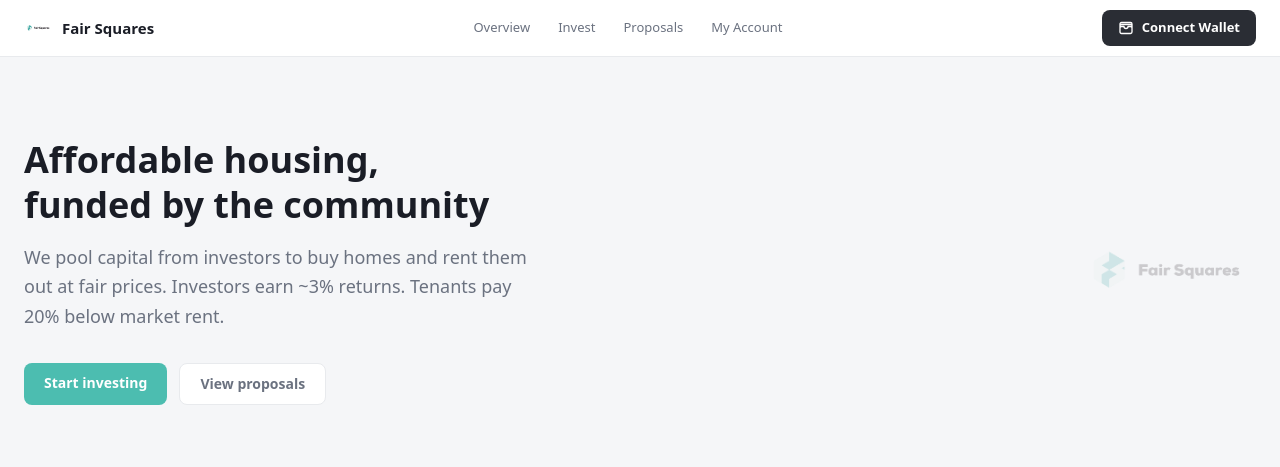
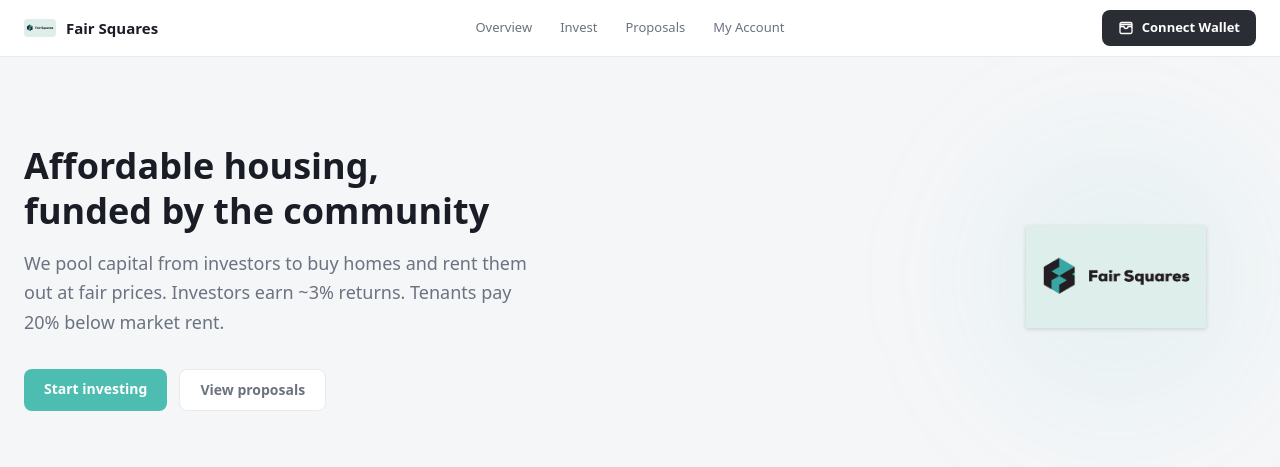
Before and after one commit to Fair-Squares/prototype-noir, a Next.js app in the folder frontend/: page / in a window 1280 px wide. Shown: the top 467 px of the page. Built offline with nearby package versions, Linux system fonts and the light colour scheme; no server answers.

Commit message:
fix: use dark cube logo for navbar + hero on light bg
- Navbar: fs-dark-light-bg.png (dark charcoal cube, visible at small size)
- Hero: same logo with subtle teal glow background instead of faded watermark
- Previous fs-light-dark.png had a pale mint cube that disappeared on white/gray

```diff
--- a/frontend/src/app/layout.tsx
+++ b/frontend/src/app/layout.tsx
@@ -23,10 +23,11 @@ export default function RootLayout({ children }: { children: React.ReactNode })
           <div className="max-w-7xl mx-auto px-6 flex items-center justify-between h-14">
             <Link href="/" className="flex items-center gap-2.5">
               <Image
-                src="/brand/fs-light-dark.png"
+                src="/brand/fs-dark-light-bg.png"
                 alt="Fair Squares"
-                width={28}
-                height={28}
+                width={32}
+                height={32}
+                className="rounded-sm"
               />
               <span className="font-bold text-[15px]">Fair Squares</span>
             </Link>
--- a/frontend/src/app/page.tsx
+++ b/frontend/src/app/page.tsx
@@ -36,14 +36,18 @@ export default function Dashboard() {
             </a>
           </div>
         </div>
-        <div className="hidden lg:block">
-          <Image
-            src="/brand/fs-light-dark.png"
-            alt="Fair Squares"
-            width={180}
-            height={180}
-            className="opacity-20"
-          />
+        <div className="hidden lg:flex items-center justify-center">
+          <div className="relative w-[280px] h-[280px] flex items-center justify-center">
+            {/* Soft teal glow behind the logo */}
+            <div className="absolute inset-0 bg-fs-teal/8 rounded-full blur-3xl" />
+            <Image
+              src="/brand/fs-dark-light-bg.png"
+              alt="Fair Squares"
+              width={180}
+              height={180}
+              className="relative z-10 drop-shadow-sm"
+            />
+          </div>
         </div>
       </div>
 
```
